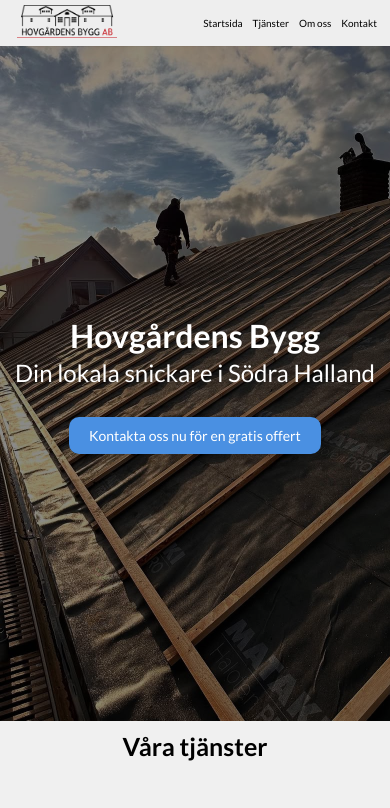
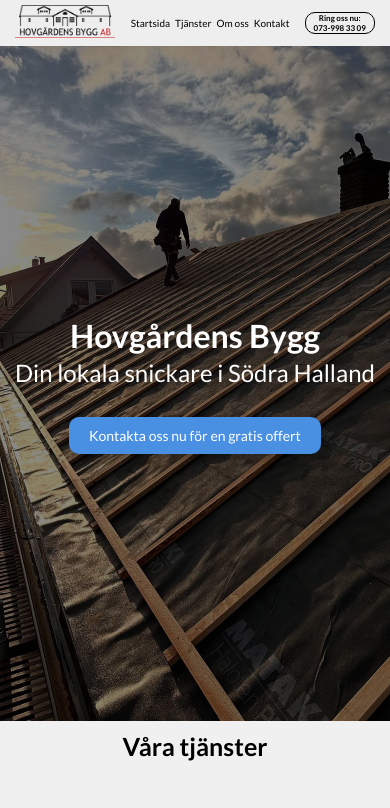
Before and after one commit to AlbinLund/Hovgardens-bygg, a plain HTML site: page Index.html in a window 390 px wide. Shown: the top 808 px of the page. Drawn offline with Linux system fonts and the light colour scheme.

Commit message:
Update styles.css

```diff
--- a/styles.css
+++ b/styles.css
@@ -33,13 +33,6 @@
   background-color: #eee;
 }
 
-@media (max-width: 1200px) {
-  header {
-    padding: 5px 0px 5px 0px;
-    justify-content: space-evenly;
-  }
-}
-
 .navbar {
   padding-left: 80px;
 }
@@ -64,10 +57,24 @@
 }
 
 @media (max-width: 1200px) {
+  header {
+    padding: 5px 0px 5px 0px;
+    justify-content: space-evenly;
+  }
+
+  .navbar {
+    padding-left: 0px;
+  }
+
+
   #ul-contact {
-  display: none;
-  }
+    font-size: 8px;
+    height: 22px;
+    width: 70px;
+    }
+
 }
+
 
 .logo > img {
   width: 250px;
@@ -75,8 +82,8 @@
 
 @media (max-width: 1200px) {
   .logo > img {
-    width: 110px;
-    padding-left: 10px;
+    width: 100px;
+    padding-left: 0px;
   }
 }
 
@@ -91,7 +98,7 @@
   .ul-navbar {
     font-size: 10px;
     padding-left: 0px;
-    gap: 10px;
+    gap: 5px;
   }
 }
 
```
